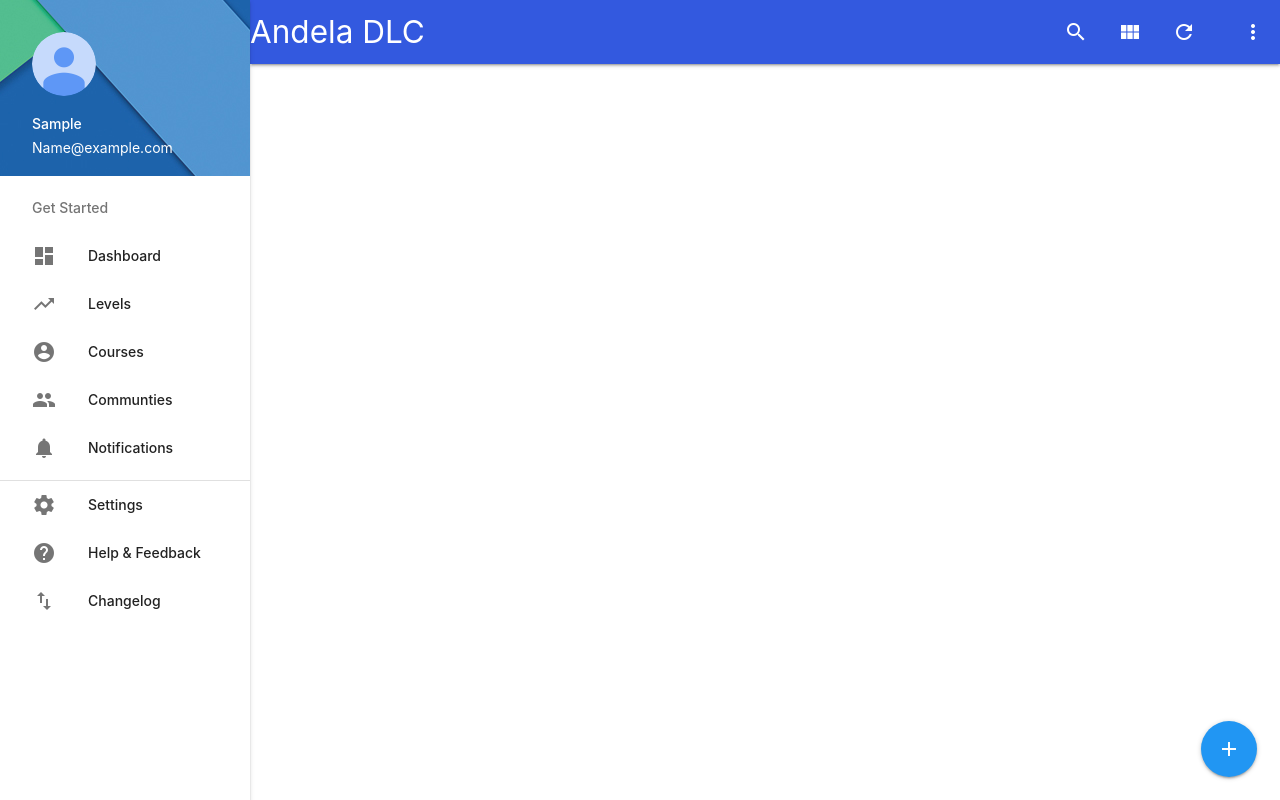
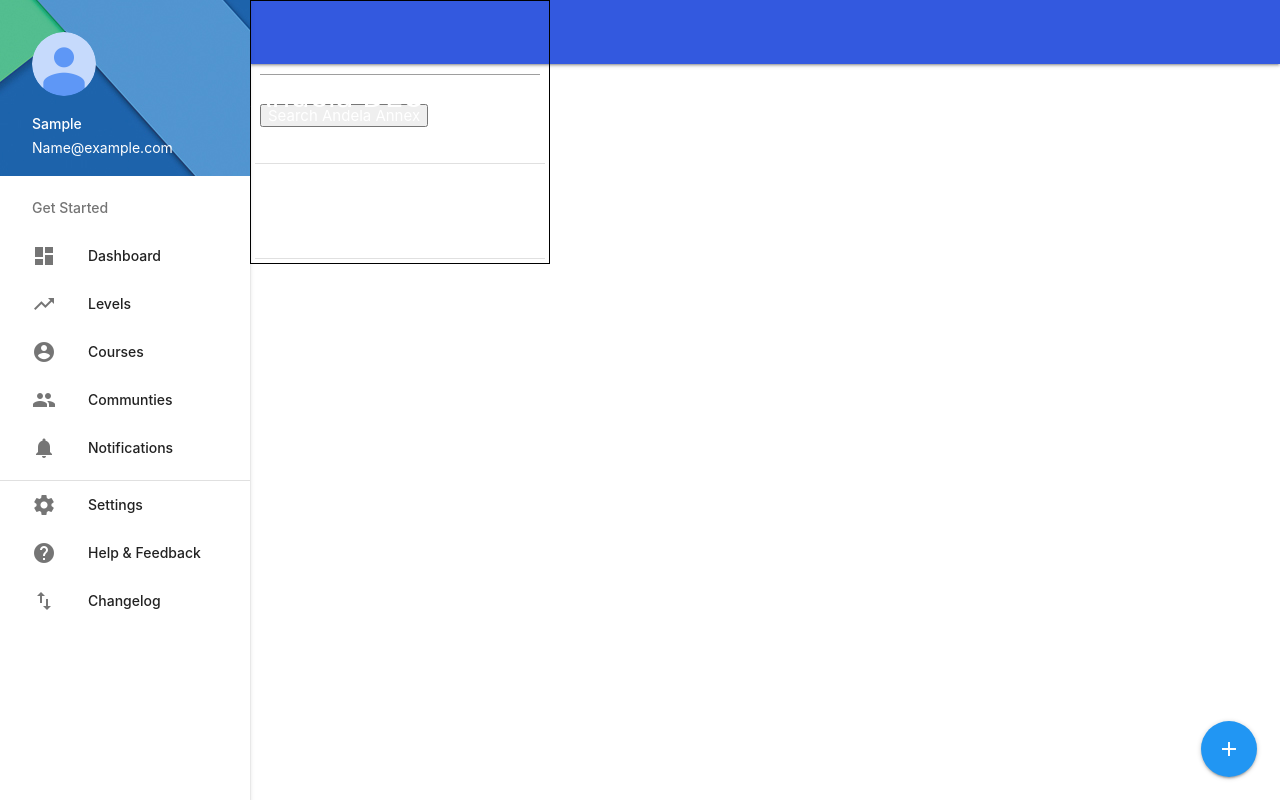
Before and after one commit to mnjaggah/DLC-andela, a Flask app: page / in a window 1280 px wide. Run offline with Flask 2, Linux system fonts and the light colour scheme; the visitor is signed in with stand-in values (Sample User, id 1); data comes from the database, SQL or seed files in the repository; some libraries are stand-ins or nearby versions.

Commit message:
(Feature) Implement google search function

```diff
--- a/app/templates/base.html
+++ b/app/templates/base.html
@@ -32,6 +32,18 @@
                 </ul>
                 <nav>
                     <div class="navbar-fixed">
+                        <!--The google search form starts here -->
+                        <form method="get" action="http://www.google.com/search">
+                        <div style="border:1px solid black;padding:4px;width:20em;">
+                            <table border="0" cellpadding="0"> <tr><td>
+                                <input type="text" name="q" size="25" maxlength="255" value="" />
+                                <input type="submit" value="Search Andela Annex" />
+                                </td></tr>
+                                <tr><td align="center" style="font-size:75%">
+                                     <input type="checkbox" name="sitesearch" value="andela-annex.heroku.com" checked /> Only Search andela Annex<br />
+                                     </td></tr></table>
+                                     </div> </form>
+                         <!--The google search form ends here -->
                         <div class="nav-wrapper">
                             <a href="#!" class="brand-logo">Andela DLC</a>
                             <a href="#" data-activates="slide-out" class="button-collapse"><i class="material-icons">menu</i></a>
```
